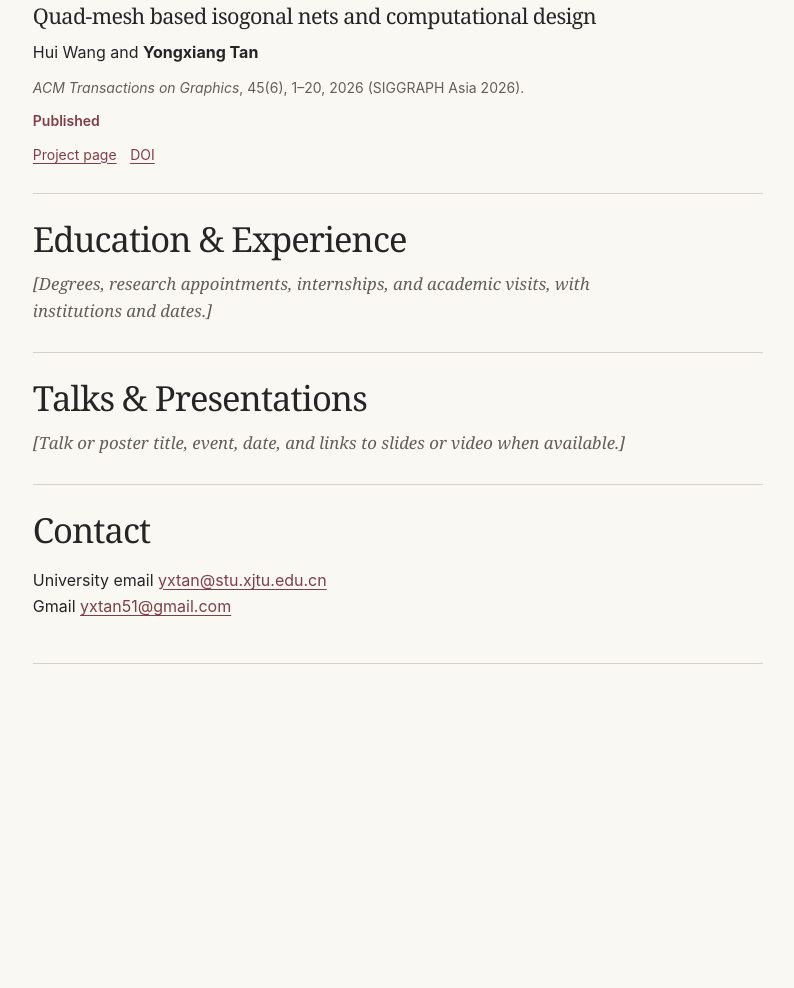
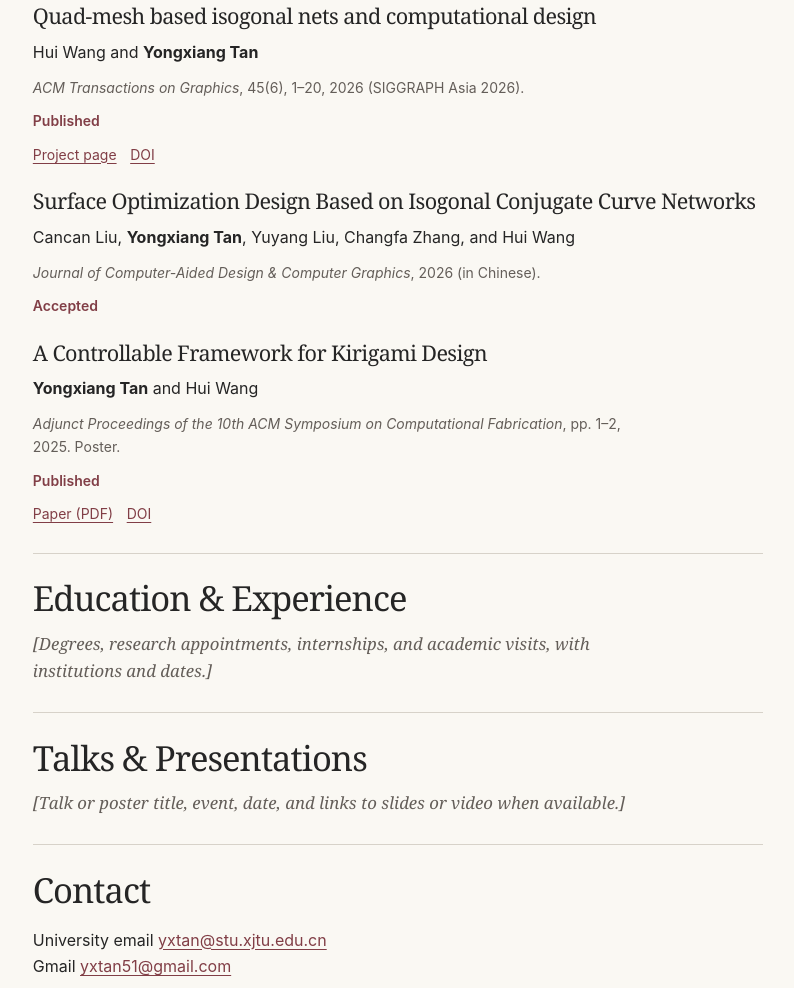
Before and after one commit to yxtan-xjtu/yxtan-xjtu.github.io, a plain HTML site: page index.html in a window 1280 px wide. Shown: the part 783-1771 px from the top of the page, without its empty margins (421-1215 px from the left). Before the commit the page ends 1511 px from the top, so only its background shows below. Drawn offline with Linux system fonts and the light colour scheme.

Commit message:
List accepted surface design paper and SCF poster publication

```diff
--- a/index.html
+++ b/index.html
@@ -74,6 +74,22 @@
               <a href="https://doi.org/10.1145/3842568">DOI</a>
             </div>
           </article>
+          <article class="entry">
+            <h3>Surface Optimization Design Based on Isogonal Conjugate Curve Networks</h3>
+            <p>Cancan Liu, <strong>Yongxiang Tan</strong>, Yuyang Liu, Changfa Zhang, and Hui Wang</p>
+            <p class="entry-meta"><cite>Journal of Computer-Aided Design &amp; Computer Graphics</cite>, 2026 (in Chinese).</p>
+            <p class="status">Accepted</p>
+          </article>
+          <article class="entry">
+            <h3>A Controllable Framework for Kirigami Design</h3>
+            <p><strong>Yongxiang Tan</strong> and Hui Wang</p>
+            <p class="entry-meta"><cite>Adjunct Proceedings of the 10th ACM Symposium on Computational Fabrication</cite>, pp. 1–2, 2025. Poster.</p>
+            <p class="status">Published</p>
+            <div class="link-list">
+              <a href="https://www.huiwang.me/assets/pdf/2025SCF_poster.pdf">Paper (PDF)</a>
+              <a href="https://doi.org/10.1145/3774746.3779254">DOI</a>
+            </div>
+          </article>
         </div>
       </section>
 
```
